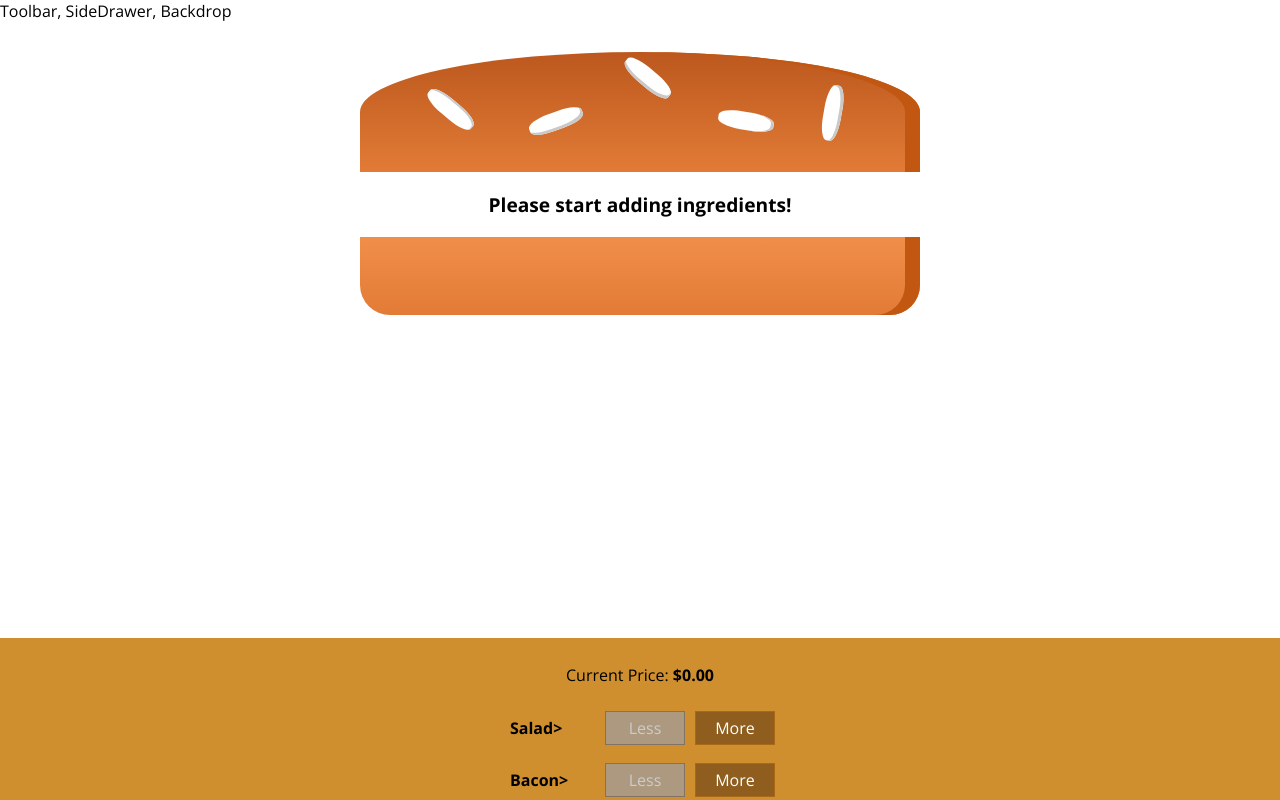
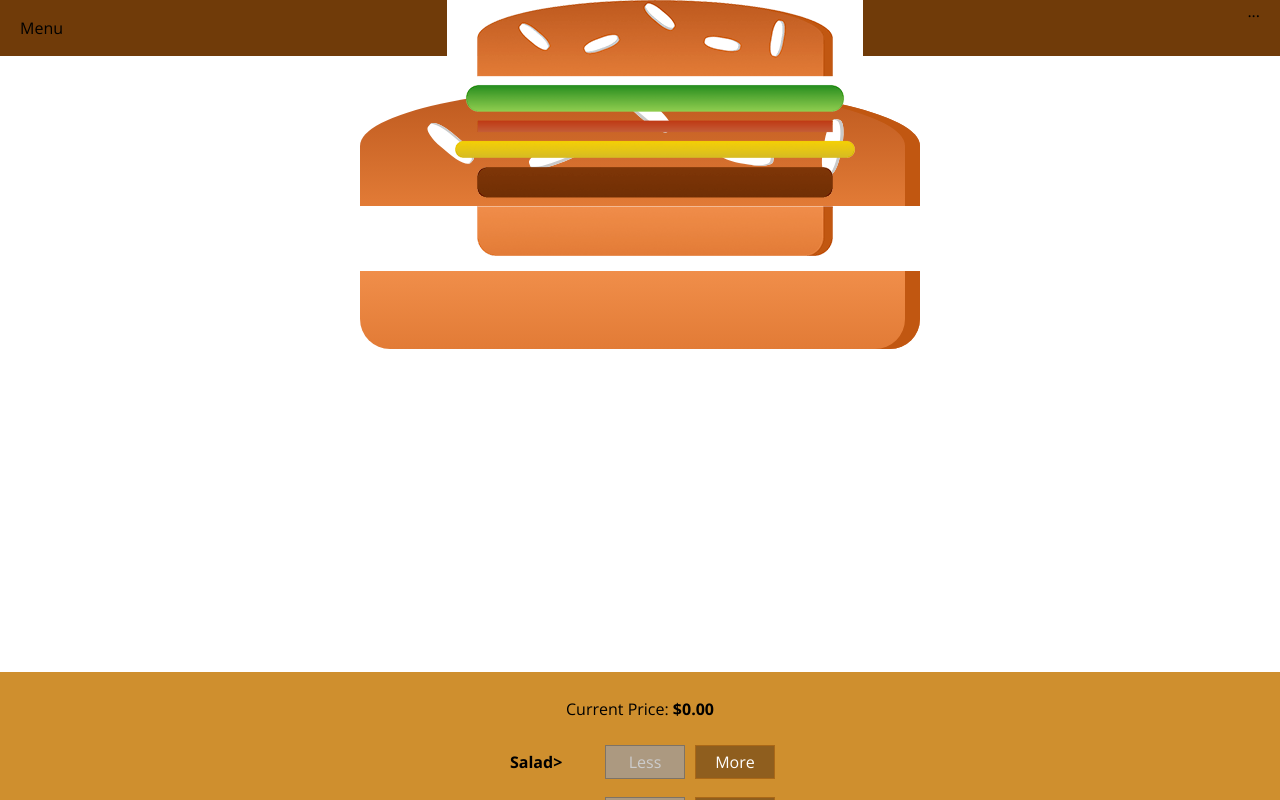
Before and after one commit to wawk/burger-builder, a React (Create React App) app: page / in a window 1280 px wide. Shown: the top 800 px of the page. Built offline with nearby package versions, Linux system fonts and the light colour scheme.

Commit message:
latest update

```diff
--- a/src/components/Burger/OrderSummary/OrderSummary.js
+++ b/src/components/Burger/OrderSummary/OrderSummary.js
@@ -1,6 +1,11 @@
 import React from 'react';
 import Aux from '../../../hoc/Auxillary';
 import Button from '../../UI/Button/Button';
+const formatter = new Intl.NumberFormat('en-Us',{
+    style: 'currency',
+    currency: 'USD',
+    minimumFractionDigits: 2
+});
 
 const orderSummary = (props) => {
     const ingredientSummary = Object.keys(props.ingredients)
@@ -20,6 +25,7 @@
         <ul>
             {ingredientSummary}
         </ul>
+        <p>Total Price: <strong>{formatter.format(props.price.toFixed(2))}</strong></p>
 
         <p>Continue to Checkout?</p>
 
--- a/src/components/Layout/Layout.js
+++ b/src/components/Layout/Layout.js
@@ -2,10 +2,13 @@
 import React from 'react';
 import Aux from '../../hoc/Auxillary';
 import classes from './Layout.module.css';
+import Toolbar from '../Navigation/Toolbar/Toolbar'
 
 const layout = (props) => (
     <Aux>
-    <div>Toolbar, SideDrawer, Backdrop</div>
+        <Toolbar/>
+
+    {/* <div>Toolbar, SideDrawer, Backdrop</div> */}
     <main className={classes.Content}>
        {props.children}
     </main>
--- a/src/components/Layout/Layout.module.css
+++ b/src/components/Layout/Layout.module.css
@@ -1,4 +1,4 @@
 .Content {
-    margin-top: 16px;
+    margin-top: 72px;
 
 }
--- /dev/null
+++ b/src/components/Logo/Logo.js
@@ -0,0 +1,13 @@
+import React from 'react';
+import burgerLogo from '../../assets/images/burger-logo.png';
+import classes from './Logo.module.css';
+
+
+const logo = (props) => (
+    <div className={classes.Logo}>
+        <img src={burgerLogo} alt="MyBurger" />
+    </div>
+
+);
+
+export default logo;
--- /dev/null
+++ b/src/components/Logo/Logo.module.css
@@ -0,0 +1,11 @@
+.Logo {
+    background-color: white;
+    padding: 8px;
+    height: 100%
+
+}
+
+Logo img {
+    height: 100%;
+
+}
--- /dev/null
+++ b/src/components/Navigation/Toolbar/Toolbar.js
@@ -0,0 +1,19 @@
+import React from 'react';
+import classes from './Toolbar.module.css';
+import Logo from '../../Logo/Logo';
+
+const toolbar = (props) => (
+    <header className={classes.Toolbar}>
+        <div>Menu</div>
+        <Logo/>
+        <nav>
+            ...
+        </nav>
+    </header>
+
+
+
+);
+
+
+export default toolbar;
--- /dev/null
+++ b/src/components/Navigation/Toolbar/Toolbar.module.css
@@ -0,0 +1,21 @@
+
+.Toolbar {
+    height: 56px;
+    width: 100%;
+    position: fixed;
+    top: 0;
+    left: 0;
+    background-color:  #703B09;
+    display: flex;
+    justify-content: space-between;
+    align-items: center;
+    padding:  0 20px;
+    box-sizing: border-box;
+    z-index: 90;
+
+}
+
+.Toolbar nav {
+    height: 100%;
+
+}
--- a/src/containers/BurgerBuilder/BurgerBuilder.js
+++ b/src/containers/BurgerBuilder/BurgerBuilder.js
@@ -104,6 +104,7 @@
                 modalClosed={this.purchaseCanceledHandler}>
                     <OrderSummary
                     ingredients={this.state.ingredients}
+                    price = {this.state.totalPrice}
                     purchaseCancelled={this.purchaseCanceledHandler}
                     purchaseContinued={this.purchaseContinueHandler}
                     />
```
Also changed, not shown: src/assets/images/burger-logo.png (added).
